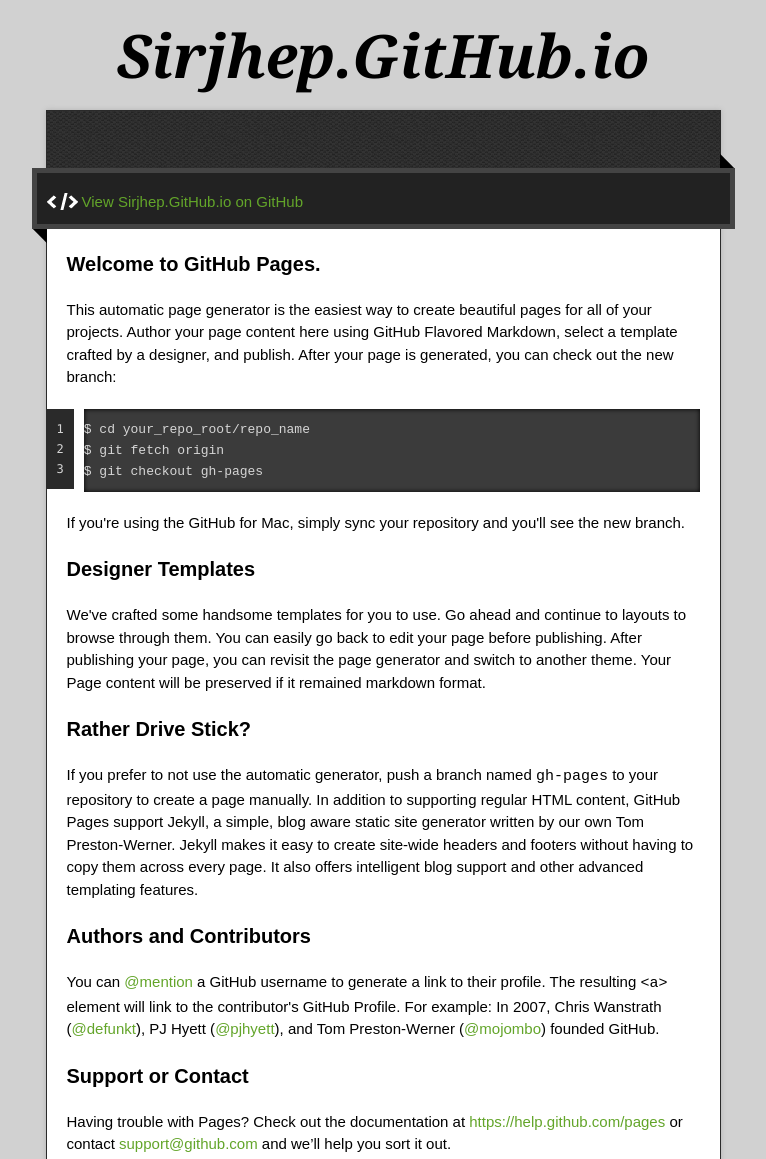
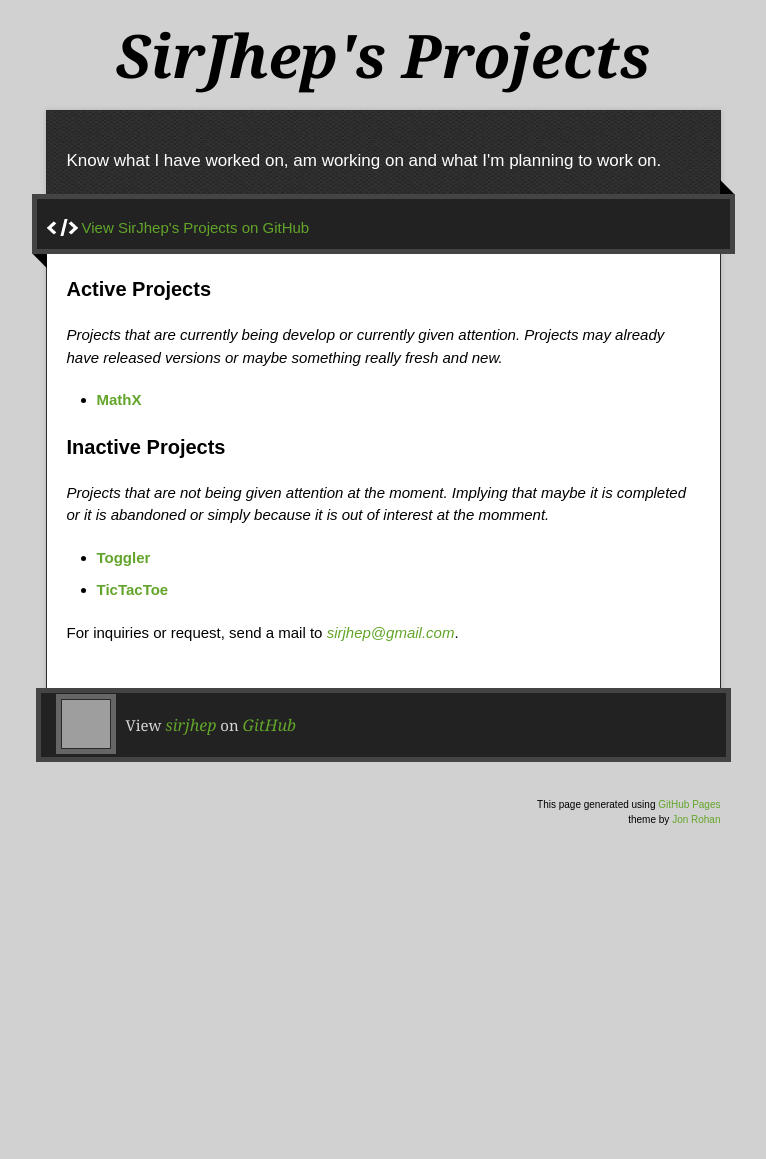
Before and after one commit to sirjhep/sirjhep.github.io, a plain HTML site: page index.html in a window 1280 px wide. Shown: the part 20-1179 px from the top of the page, without its empty margins (257-1023 px from the left). After the commit the page ends 937 px from the top, so only its background shows below. Drawn offline with nearby package versions, Linux system fonts and the light colour scheme; grey boxes are pictures that could not be loaded.

Commit message:
Replace master branch with page content via GitHub

```diff
--- a/index.html
+++ b/index.html
@@ -11,8 +11,8 @@
   <script type="text/javascript" src="https://ajax.googleapis.com/ajax/libs/jquery/1.7.1/jquery.min.js"></script>
   <script type="text/javascript" src="javascripts/script.js"></script>
 
-  <title>Sirjhep.GitHub.io</title>
-  <meta name="description" content="">
+  <title>SirJhep&#39;s Projects</title>
+  <meta name="description" content="Know what I have worked on, am working on and what I&#39;m planning to work on.">
 
   <meta name="viewport" content="width=device-width,initial-scale=1">
 
@@ -22,49 +22,38 @@
 
   <div class="wrapper">
     <header>
-      <h1 class="title">Sirjhep.GitHub.io</h1>
+      <h1 class="title">SirJhep&#39;s Projects</h1>
     </header>
     <div id="container">
-      <p class="tagline"></p>
+      <p class="tagline">Know what I have worked on, am working on and what I&#39;m planning to work on.</p>
       <div id="main" role="main">
         <div class="download-bar">
         <div class="inner">
-          <a href="https://github.com/sirjhep" class="code">View Sirjhep.GitHub.io on GitHub</a>
+          <a href="https://github.com/sirjhep" class="code">View SirJhep&#39;s Projects on GitHub</a>
         </div>
         <span class="blc"></span><span class="trc"></span>
         </div>
         <article class="markdown-body">
           <h3>
-<a id="welcome-to-github-pages" class="anchor" href="#welcome-to-github-pages" aria-hidden="true"><span class="octicon octicon-link"></span></a>Welcome to GitHub Pages.</h3>
+<a id="active-projects" class="anchor" href="#active-projects" aria-hidden="true"><span class="octicon octicon-link"></span></a>Active Projects</h3>
 
-<p>This automatic page generator is the easiest way to create beautiful pages for all of your projects. Author your page content here using GitHub Flavored Markdown, select a template crafted by a designer, and publish. After your page is generated, you can check out the new branch:</p>
+<p><em>Projects that are currently being develop or currently given attention. Projects may already have released versions or maybe something really fresh and new.</em></p>
 
-<pre><code>$ cd your_repo_root/repo_name
-$ git fetch origin
-$ git checkout gh-pages
-</code></pre>
-
-<p>If you're using the GitHub for Mac, simply sync your repository and you'll see the new branch.</p>
+<ul>
+<li><strong><a href="/MathX">MathX</a></strong></li>
+</ul>
 
 <h3>
-<a id="designer-templates" class="anchor" href="#designer-templates" aria-hidden="true"><span class="octicon octicon-link"></span></a>Designer Templates</h3>
+<a id="inactive-projects" class="anchor" href="#inactive-projects" aria-hidden="true"><span class="octicon octicon-link"></span></a>Inactive Projects</h3>
 
-<p>We've crafted some handsome templates for you to use. Go ahead and continue to layouts to browse through them. You can easily go back to edit your page before publishing. After publishing your page, you can revisit the page generator and switch to another theme. Your Page content will be preserved if it remained markdown format.</p>
+<p><em>Projects that are not being given attention at the moment. Implying that maybe it is completed or it is abandoned or simply because it is out of interest at the momment.</em></p>
 
-<h3>
-<a id="rather-drive-stick" class="anchor" href="#rather-drive-stick" aria-hidden="true"><span class="octicon octicon-link"></span></a>Rather Drive Stick?</h3>
+<ul>
+<li><strong><a href="/Toggler">Toggler</a></strong></li>
+<li><strong><a href="/TicTacToe">TicTacToe</a></strong></li>
+</ul>
 
-<p>If you prefer to not use the automatic generator, push a branch named <code>gh-pages</code> to your repository to create a page manually. In addition to supporting regular HTML content, GitHub Pages support Jekyll, a simple, blog aware static site generator written by our own Tom Preston-Werner. Jekyll makes it easy to create site-wide headers and footers without having to copy them across every page. It also offers intelligent blog support and other advanced templating features.</p>
-
-<h3>
-<a id="authors-and-contributors" class="anchor" href="#authors-and-contributors" aria-hidden="true"><span class="octicon octicon-link"></span></a>Authors and Contributors</h3>
-
-<p>You can <a href="https://github.com/blog/821" class="user-mention">@mention</a> a GitHub username to generate a link to their profile. The resulting <code>&lt;a&gt;</code> element will link to the contributor's GitHub Profile. For example: In 2007, Chris Wanstrath (<a href="https://github.com/defunkt" class="user-mention">@defunkt</a>), PJ Hyett (<a href="https://github.com/pjhyett" class="user-mention">@pjhyett</a>), and Tom Preston-Werner (<a href="https://github.com/mojombo" class="user-mention">@mojombo</a>) founded GitHub.</p>
-
-<h3>
-<a id="support-or-contact" class="anchor" href="#support-or-contact" aria-hidden="true"><span class="octicon octicon-link"></span></a>Support or Contact</h3>
-
-<p>Having trouble with Pages? Check out the documentation at <a href="https://help.github.com/pages">https://help.github.com/pages</a> or contact <a href="mailto:support@github.com">support@github.com</a> and we’ll help you sort it out.</p>
+<p>For inquiries or request, send a mail to <em><a href="mailto:sirjhep@gmail.com">sirjhep@gmail.com</a></em>.</p>
         </article>
       </div>
     </div>
@@ -85,6 +74,16 @@
     <p class="name"></p>
   </div>
 
+            <script type="text/javascript">
+            var gaJsHost = (("https:" == document.location.protocol) ? "https://ssl." : "http://www.");
+            document.write(unescape("%3Cscript src='" + gaJsHost + "google-analytics.com/ga.js' type='text/javascript'%3E%3C/script%3E"));
+          </script>
+          <script type="text/javascript">
+            try {
+              var pageTracker = _gat._getTracker("UA-60579266-1");
+            pageTracker._trackPageview();
+            } catch(err) {}
+          </script>
 
 </body>
 </html>
```
Also changed, not shown: params.json (+1 -1 lines).
